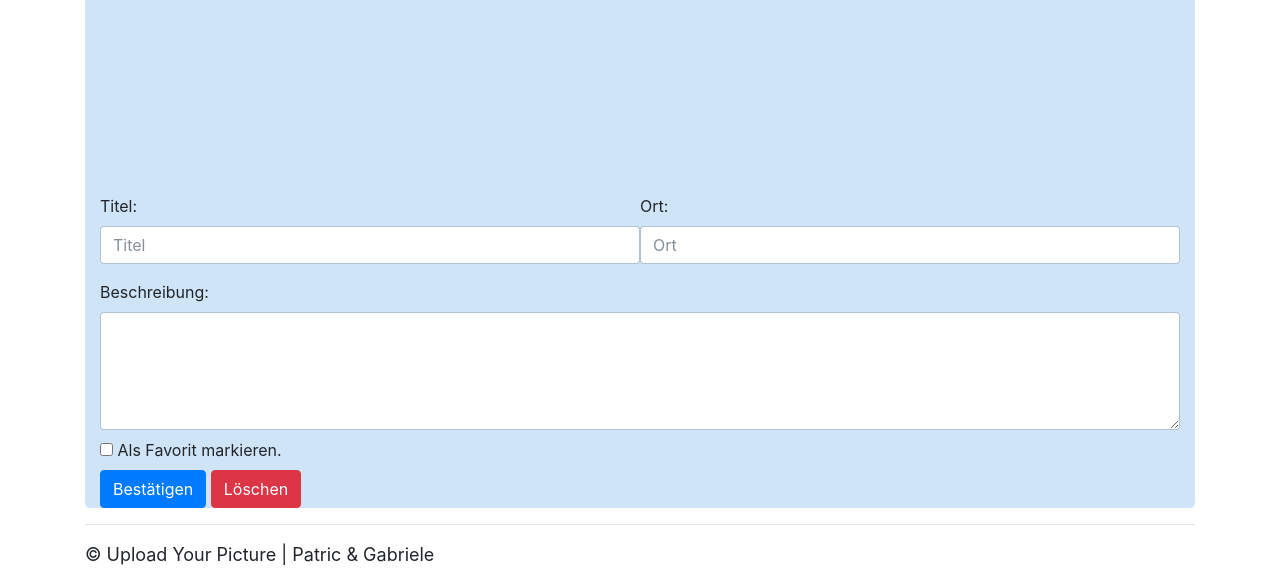
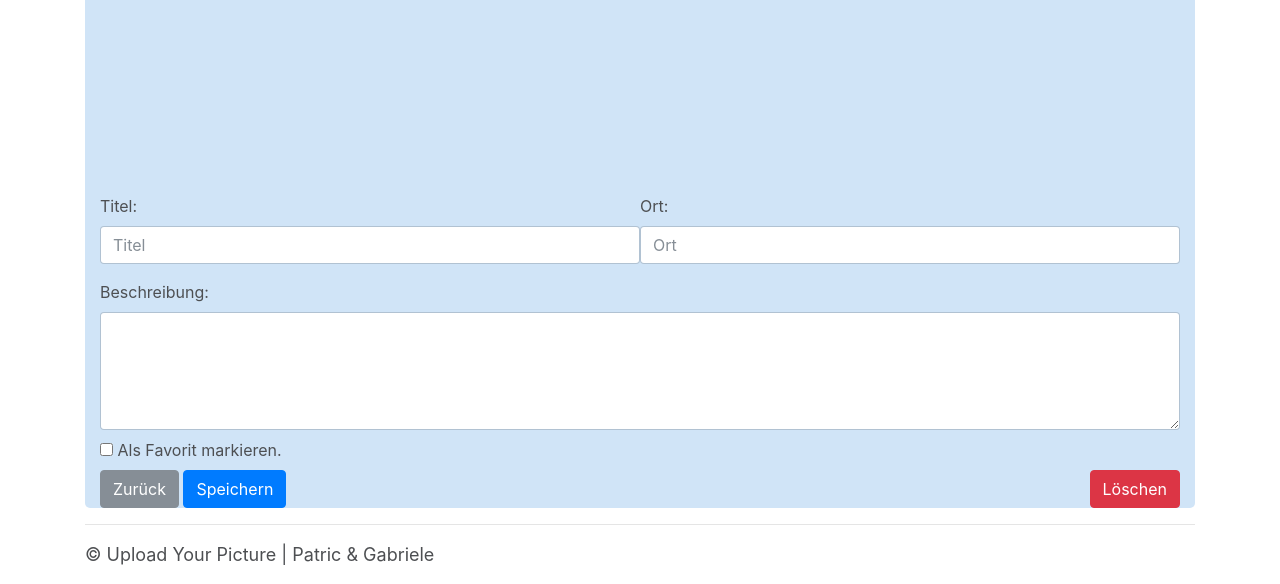
Before and after one commit to patricflueckiger/upload_your_picture, a PHP site: template view/bearbeiten.php in a window 1280 px wide. Shown: the part 349-933 px from the top of the page. Run offline with PHP 8.4, Linux system fonts and the light colour scheme; the template is opened without the code that fills it, so the values that code supplies are empty; some libraries are stand-ins or nearby versions.

Commit message:
Design angepasst

```diff
--- a/public/css/style.css
+++ b/public/css/style.css
@@ -20,8 +20,12 @@ h1{
 
 p{
   font-size: 18px;
+  color: #4d4f52
 }
 
+label {
+  color: #4d4f52
+}
 
 .bild-container {
   width:auto;
@@ -34,3 +38,19 @@ p{
   border:2px solid #c0cad4;
   border-radius:5px;
 }
+
+.create-form {
+  border: 2px solid #c0cad4;
+  border-radius:5px;
+  background-color: rgba(90, 83, 83, 0.65);
+}
+
+/*.file-input {
+  background-color: #6a737b;
+  border-color: #6a737b;
+}
+
+.file-input:hover {
+  background-color: #54585a;
+  border-color: #54585a;
+}*/
--- a/view/bearbeiten.php
+++ b/view/bearbeiten.php
@@ -41,10 +41,19 @@
     </div>
 
     <div class="form-group mt-2">
-      <input type="submit" name="inputButton" id="inputButton" value="Bestätigen" class="btn btn-primary" required>
-    <a class="btn btn-danger" href="/Bilder/Delete?id=<?php echo $bild->id?>" role="button">Löschen</a>
+      <div class="row">
+        <div class="col-lg-6">
+          <!-- $_SERVER['HTTP_REFERER']; für den letzt aufgerufe URL zu getten -->
+          <a class="btn btn-secondary" href="<?php echo $_SERVER['HTTP_REFERER']; ?>" role="button">Zurück</a>
+          <input type="submit" name="inputButton" id="inputButton" value="Speichern" class="btn btn-primary" required>
+        </div>
+        <div class="col-lg-6">
+          <div class="text-right">
+            <a class="btn btn-danger" href="/Bilder/Delete?id=<?php echo $bild->id?>" role="button">Löschen</a>
+          </div>
+        </div>
+      </div>
     </div>
-
     </form>
   </div>
 </div>
```
Also changed, not shown: view/bilder_create.php (+3 -13 lines).
